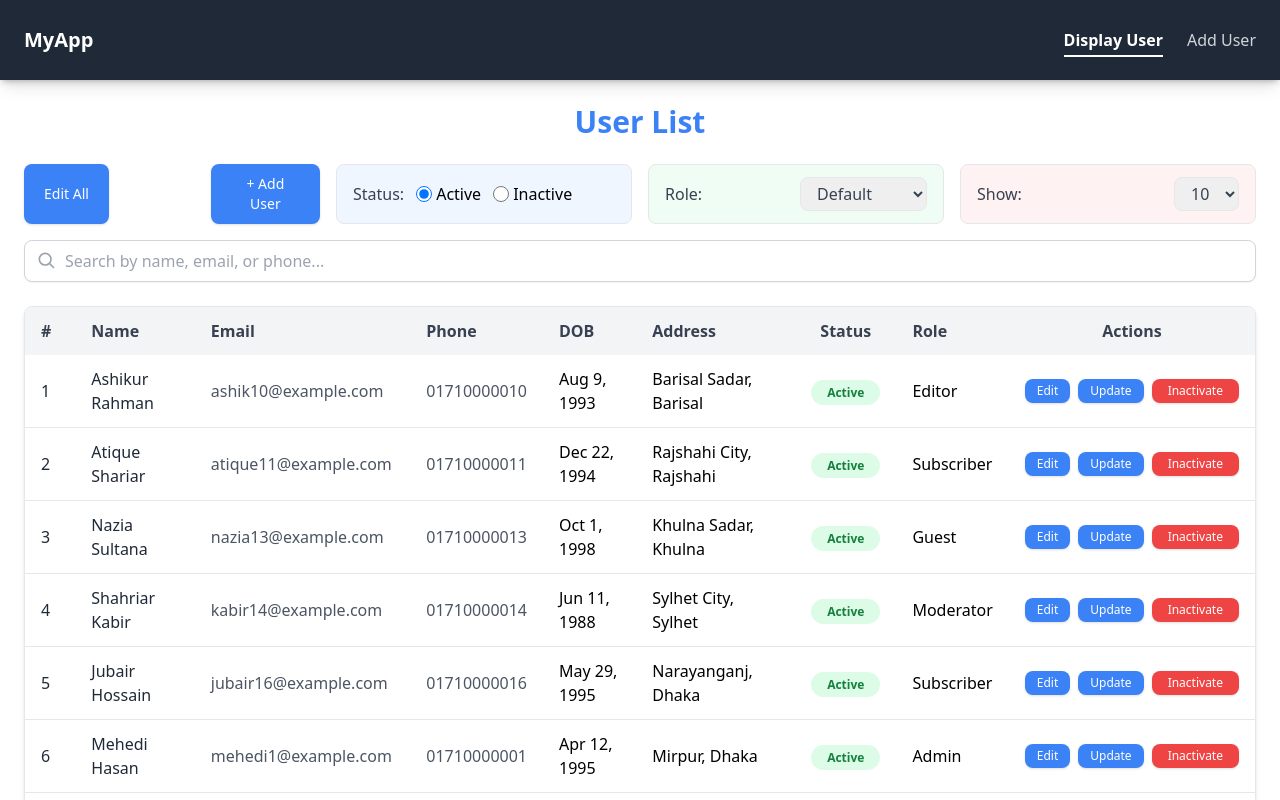
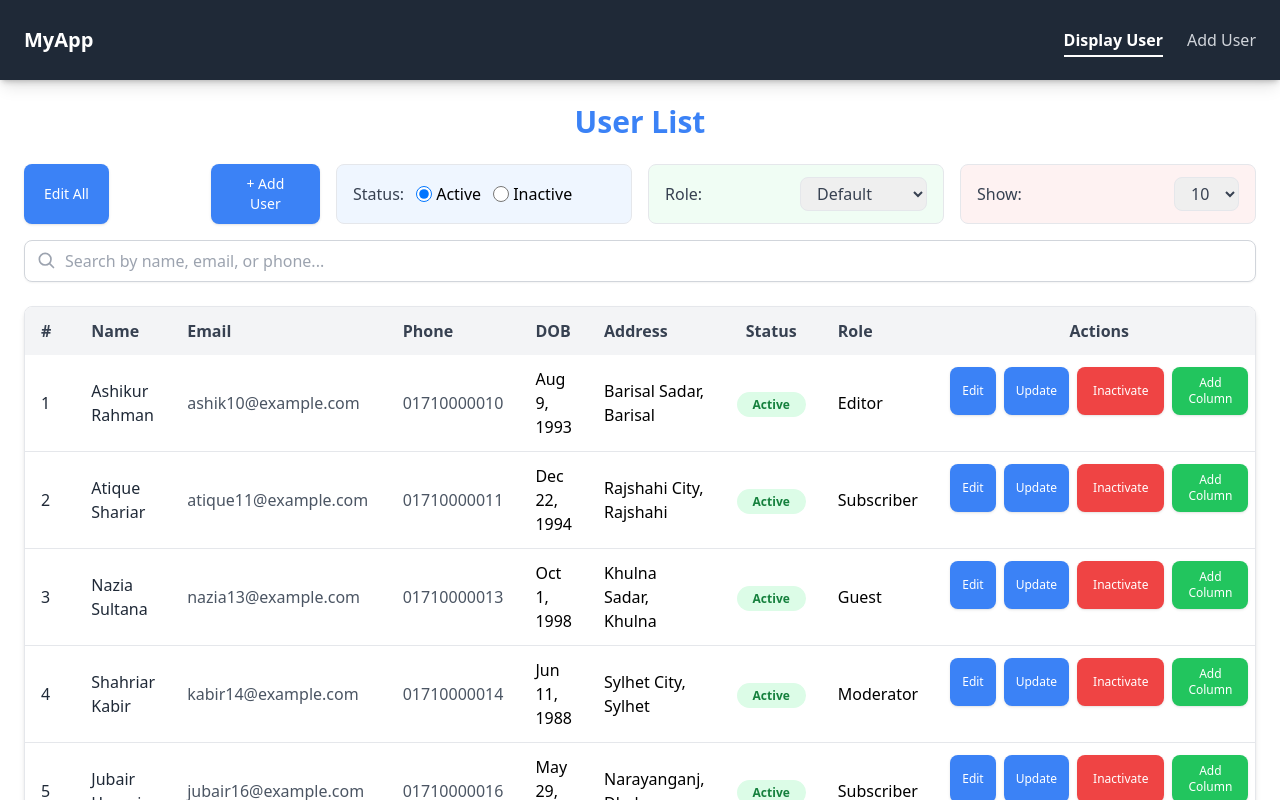
Before and after one commit to atique0x/user-management, an Angular app: page /display-user in a window 1280 px wide. Shown: the top 800 px of the page. Built offline with nearby package versions, Linux system fonts and the light colour scheme.

Commit message:
Add inline edit and bulk edit

```diff
--- a/src/app/display-users/display-users.component.html
+++ b/src/app/display-users/display-users.component.html
@@ -236,7 +236,7 @@
               </td>
               <td class="py-3 px-4 text-center flex gap-2 justify-center">
                 <button
-                  (click)="onInlineSave(i)"
+                  (click)="onInlineSave(user.id)"
                   class="px-3 py-1 bg-blue-500 text-white text-xs rounded-lg shadow hover:bg-blue-600 transition"
                 >
                   Save
@@ -275,10 +275,10 @@
                 </span>
               </td>
               <td class="py-3 px-4">{{ user.role | titlecase }}</td>
-              <td class="py-3 px-4 text-center">
+              <td class="py-3 px-4 text-center flex gap-2">
                 <div *ngIf="user.isActive" class="flex gap-2 justify-center">
                   <button
-                    (click)="onInlineEdit(i)"
+                    (click)="onInlineEdit(i, user.id)"
                     class="px-3 py-1 bg-blue-500 text-white text-xs rounded-lg shadow hover:bg-blue-600 transition"
                   >
                     Edit
@@ -308,6 +308,14 @@
                     class="px-4 py-1 bg-green-500 text-white text-xs rounded-lg shadow hover:bg-green-600 transition"
                   >
                     Reactivate
+                  </button>
+                </div>
+                <div>
+                  <button
+                    (click)="onAddColumn(user.id)"
+                    class="px-4 py-2 bg-green-500 text-white text-xs rounded-lg shadow hover:bg-green-600 transition"
+                  >
+                    Add Column
                   </button>
                 </div>
               </td>
--- a/src/app/display-users/display-users.component.ts
+++ b/src/app/display-users/display-users.component.ts
@@ -81,9 +81,11 @@ export class DisplayUsersComponent implements OnInit, OnDestroy {
   /*
    ---------------- Inline Edit ----------------
   */
-  onInlineEdit(index: number) {
+  onInlineEdit(index: number, userId?: string) {
     this.editingRowIndex = index;
-    const user = this.users[index];
+    if (!userId) return;
+    const user = this.usersService.getUserById(userId);
+    if (!user) return;
 
     this.editRowForm = new FormGroup({
       name: new FormControl(user.name, {
@@ -120,9 +122,11 @@ export class DisplayUsersComponent implements OnInit, OnDestroy {
     });
   }
 
-  onInlineSave(index: number) {
+  onInlineSave(userId?: string) {
     if (!this.editRowForm.valid) return;
-    const user = this.users[index];
+    if (!userId) return;
+    const user = this.usersService.getUserById(userId);
+    if (!user) return;
     const updatedUser = { ...user, ...this.editRowForm.value };
     this.usersService.updateUser(updatedUser.id!, updatedUser);
     this.editingRowIndex = null;
@@ -160,6 +164,8 @@ export class DisplayUsersComponent implements OnInit, OnDestroy {
   onCancelEditAll() {
     this.editAll = false;
   }
+
+  onAddColumn(userId?: string) {}
 
   /*
   ---------------- User Actions ----------------
```
